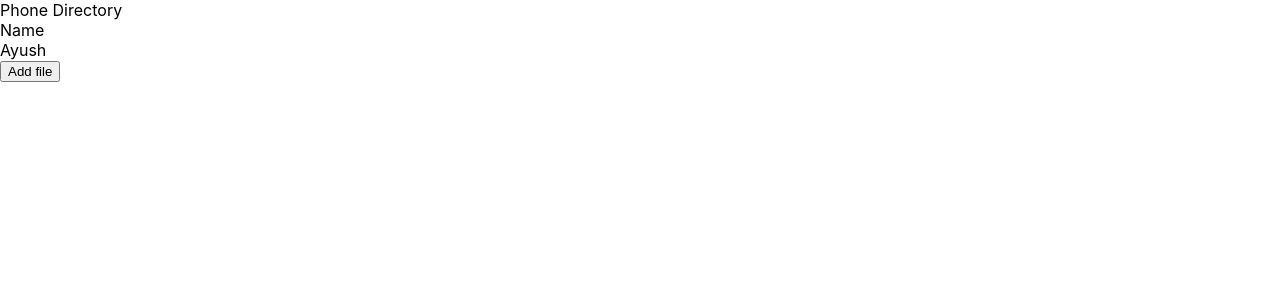
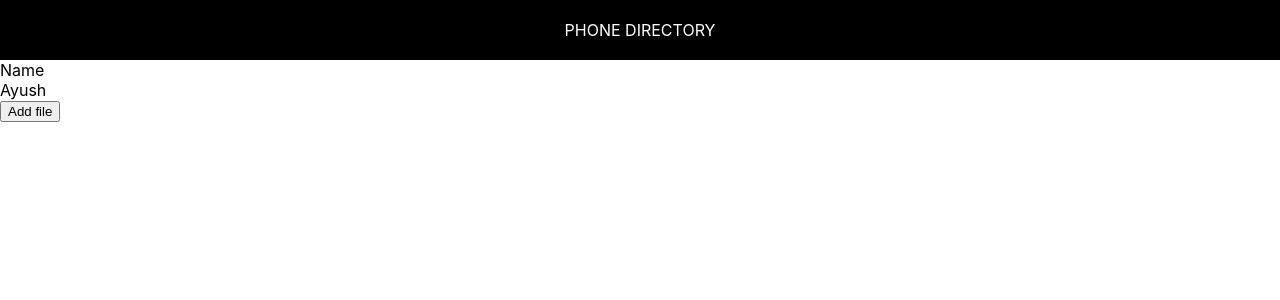
Before and after one commit to ayushmaz/phone-directory, a React (Create React App) app: page / in a window 1280 px wide. Shown: the top 300 px of the page. Built offline with nearby package versions, Linux system fonts and the light colour scheme.

Commit message:
Styled ‘Header’ (Inline Styling)

```diff
--- a/src/Header.js
+++ b/src/Header.js
@@ -1,8 +1,17 @@
 import React from 'react';
 
-const Header = function(){
-    return(
-        <div>Phone Directory</div>
+const Header = function () {
+    const headerStyle = {
+        textAlign: 'center',
+        padding: 20,
+        textTransform: 'uppercase',
+        background: '#000',
+        color: '#fff'
+    };
+    return (
+        <div style={headerStyle}>
+            Phone Directory
+        </div>
     );
 }
 
```
